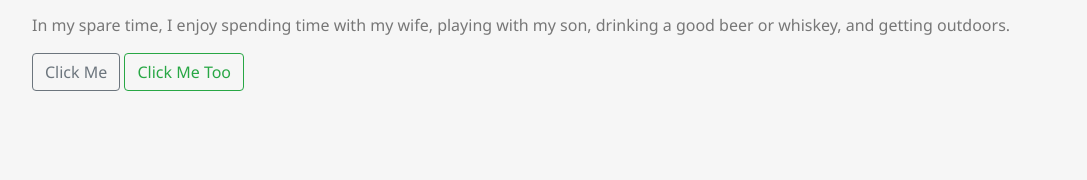
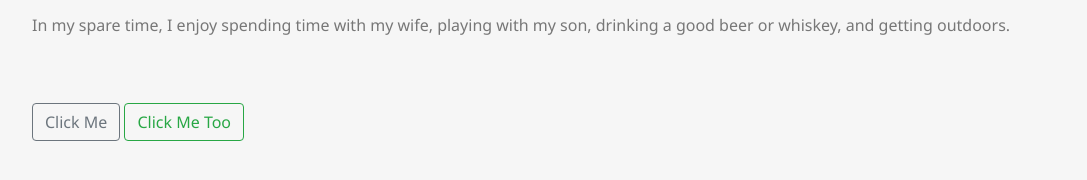
Before and after one commit to yhtomitim/g84, a plain HTML site: page today.html in a window 1280 px wide. Shown: the part 250-430 px from the top of the page, without its empty margins (96-1183 px from the left). Drawn offline with nearby package versions, Linux system fonts and the light colour scheme.

Commit message:
added css to pad the last paragraph

```diff
--- a/today.html
+++ b/today.html
@@ -26,7 +26,8 @@
             before I decided to make a career change, but I've had a couple of friends complete the WDI, and they couldn't be happier doing
             what they love.
         </p>
-        <p>In my spare time, I enjoy spending time with my wife, playing with my son, drinking a good beer or whiskey, and getting outdoors.
+        <p class="lastP">
+            In my spare time, I enjoy spending time with my wife, playing with my son, drinking a good beer or whiskey, and getting outdoors.
         </p>
     </div>
 
```
